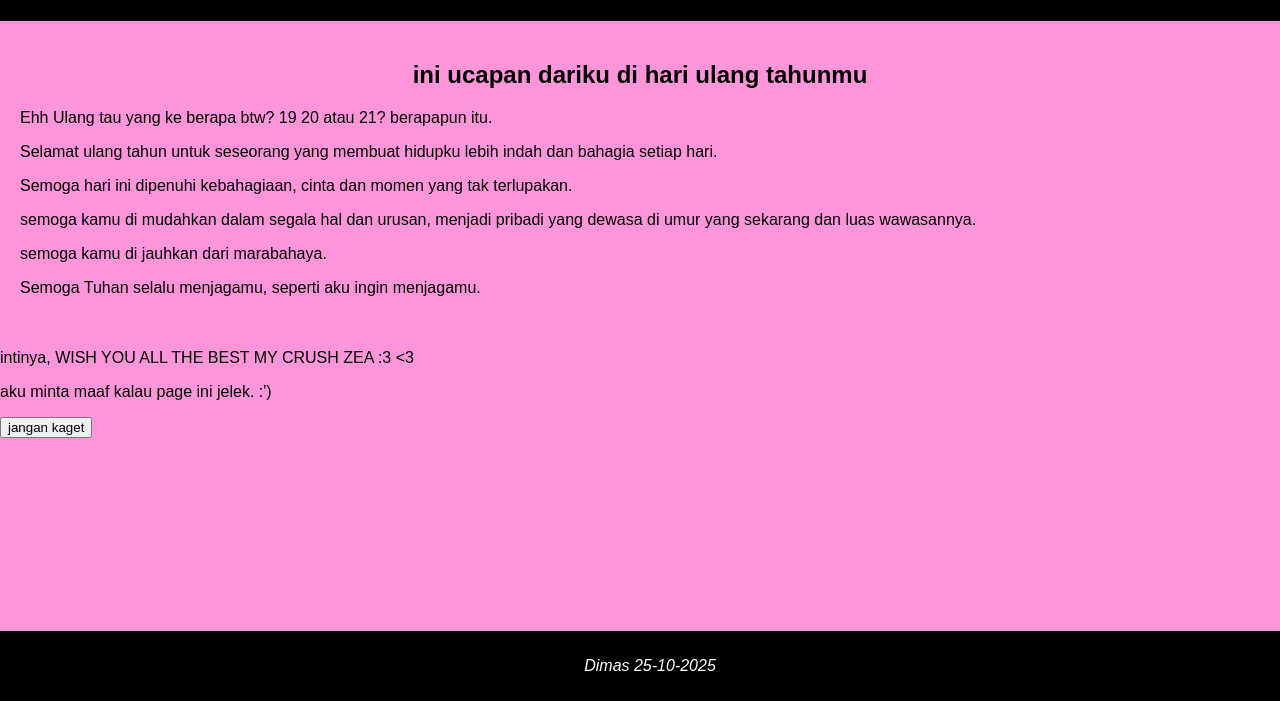
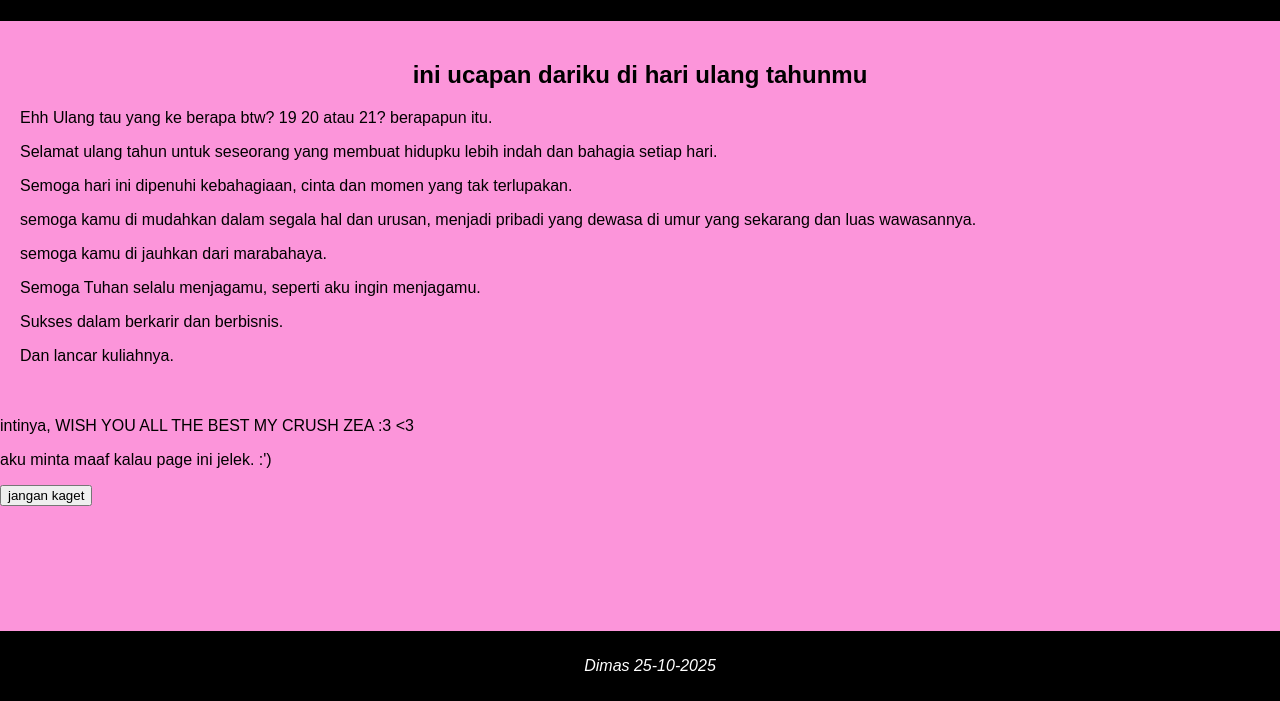
Before and after one commit to dimgg-maker/training, a plain HTML site: page index.html in a window 1280 px wide. Shown: the part 99-800 px from the top of the page. Drawn offline with Linux system fonts and the light colour scheme.

Commit message:
update web

```diff
--- a/index.html
+++ b/index.html
@@ -21,6 +21,8 @@
             <p>semoga kamu di mudahkan dalam segala hal dan urusan, menjadi pribadi yang dewasa di umur yang sekarang dan luas wawasannya.</p>
             <p>semoga kamu di jauhkan dari marabahaya.</p>
             <p>Semoga Tuhan selalu menjagamu, seperti aku ingin menjagamu.</p>
+            <p>Sukses dalam berkarir dan berbisnis.</p>
+            <p>Dan lancar kuliahnya.</p>
         </section>
         <p></p>
     </main>
```
